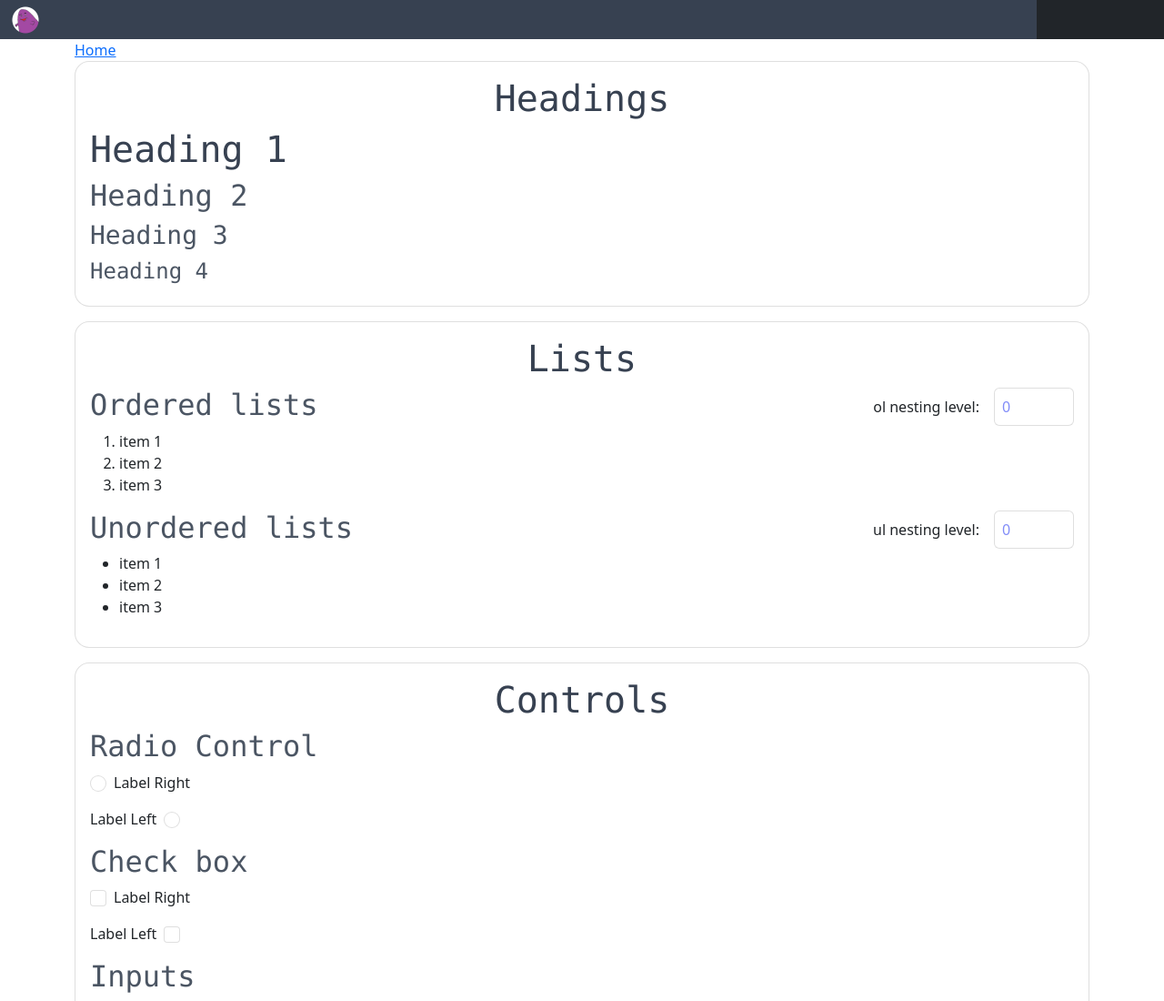
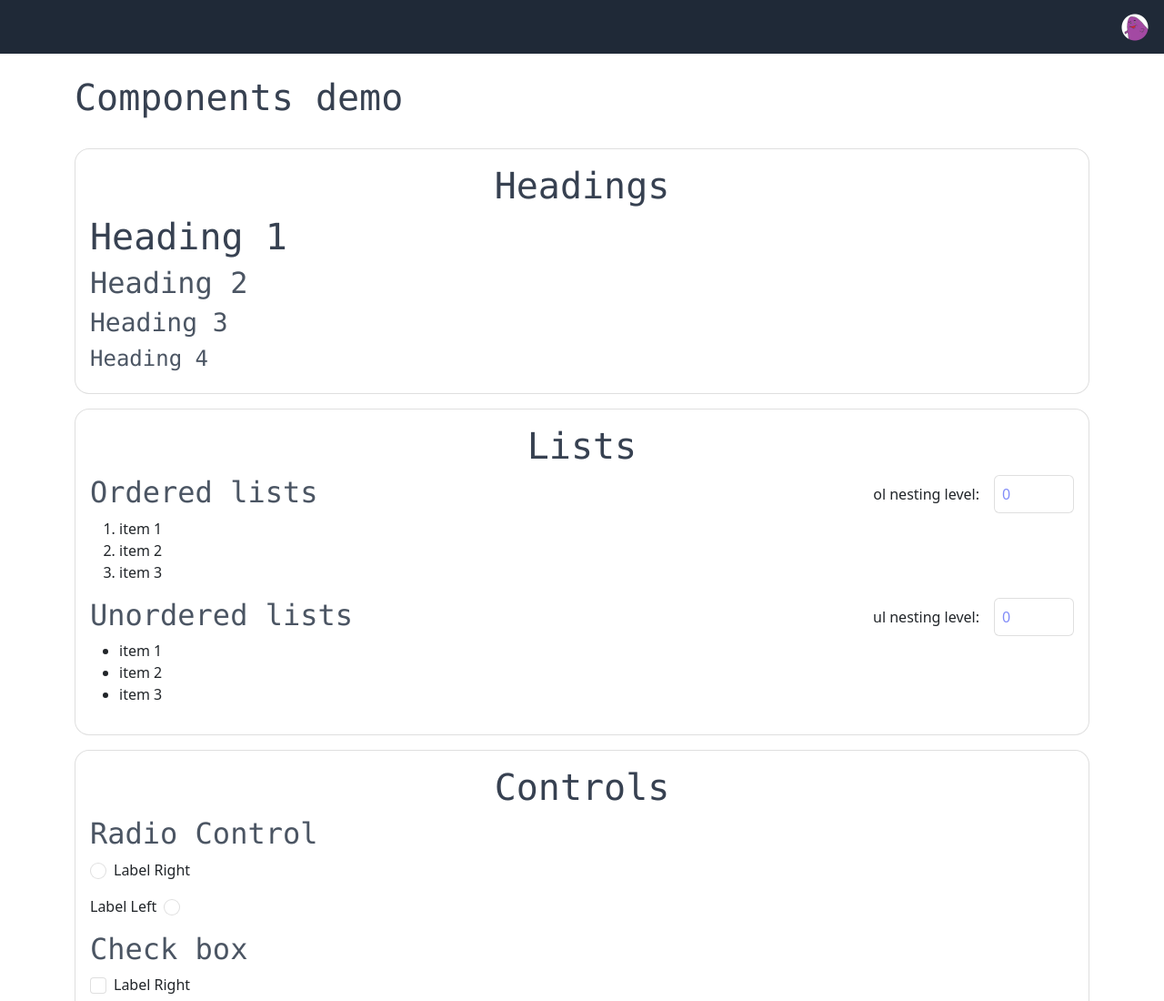
Before and after one commit to ax-vasquez/mcnuggies-blog, a React app in the folder next/: page /demo/component-demo in a window 1280 px wide. Shown: the top 1100 px of the page at 91% size. Built offline with nearby package versions, Linux system fonts and the light colour scheme.

Commit message:
base nav bar

```diff
--- a/next/components/layout/nav/NavBar.tsx
+++ b/next/components/layout/nav/NavBar.tsx
@@ -2,8 +2,7 @@ import { Container, Navbar } from "react-bootstrap"
 
 const SiteNavigation = ({}) => {
     return (
-        <Navbar bg="dark" variant="dark" sticky="top">
-            <Container>
+        <Navbar variant="dark" sticky="top">
             <Navbar.Brand href='/'>
                 <img
                     alt="mcnuggies-logo"
@@ -12,7 +11,6 @@ const SiteNavigation = ({}) => {
                     src="/mcnuggies.png"
                 />
             </Navbar.Brand>
-            </Container>
         </Navbar>
     )
 }
--- a/next/pages/demo/component-demo.tsx
+++ b/next/pages/demo/component-demo.tsx
@@ -10,9 +10,11 @@ const ComponentDemoPage: NextPage = () => {
         <PageLayout
             pageTitle="Component Demo"
         >
-            <Link href='/'>
-                <a>Home</a>
-            </Link>
+            <br />
+            <h1>
+                Components demo
+            </h1>
+            <br />
             <DemoHeadings />
             <DemoLists />
             <DemoControls />
--- a/next/styles/_bootstrap.scss
+++ b/next/styles/_bootstrap.scss
@@ -35,19 +35,19 @@
 }
 
 .navbar {
-    padding: 0 !important;
-    margin: 0;
-    .container {
-        margin: 0;
-        background-color: vars.$gray-700;
-    }
-    img {
-        opacity: 1;
-        border-radius: 50%;
-        transition: 0.2s ease;
-        &:hover {
-            opacity: .5;
+    background-color: vars.$gray-800;
+    padding-left: 1rem;
+    .navbar-brand {
+        right: 0;
+        margin-left: auto;
+        img {
+            opacity: 1;
             transition: 0.2s ease;
+            &:hover {
+                opacity: .5;
+                transition: 0.2s ease;
+            }
         }
     }
+
 }
--- a/next/styles/_general.scss
+++ b/next/styles/_general.scss
@@ -12,11 +12,11 @@ input {
         $hover-border-color: vars.$indigo-400,
         $glow-color: vars.$indigo-200,
         $glow-range: 3px,
-        $duration: 0.1s,  // TODO: figure out what I did wrong here - timing doesn't seem to be working
+        $duration: 0.1s,
     );
     &:focus {
-        outline: none;
-        border-color: vars.$indigo-400;
-        box-shadow: 0px 0px 3px 3px vars.$indigo-200;
+        outline: none !important;
+        border-color: vars.$indigo-400 !important;
+        box-shadow: 0px 0px 2px 2px vars.$indigo-200 !important;
     }
 }
```
Lines whose indentation alone changed are shown as unchanged.
